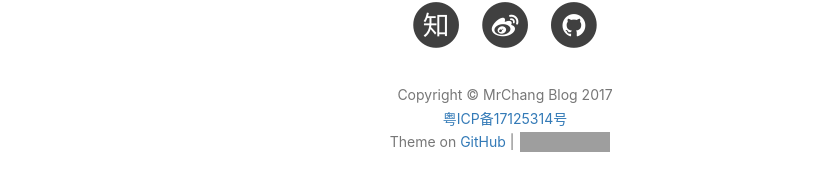
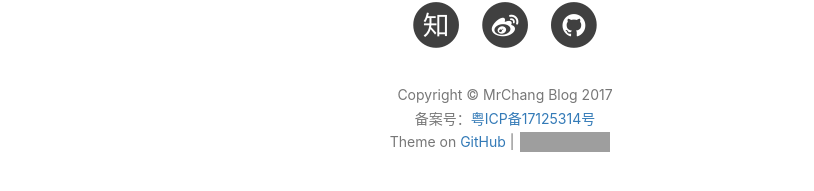
Before and after one commit to ncic-ict/changdaye.github.io, a Jekyll site: the page built from index.html, in a window 1280 px wide and 900 px high, scrolled down 2182 px. Shown: the part 654-845 px from the top of the window, without its empty margins (135-949 px from the left). Built offline with Jekyll 4.4.1, drawn with Linux system fonts in a browser that asks for light colours; nearby versions of some CDN libraries; the list of posts is cut into pages by our own code; comment, search, counter and statistics services are not loaded; grey boxes are pictures that could not be loaded.

Commit message:
添加备案信息

```diff
--- a/_config.yml
+++ b/_config.yml
@@ -1,5 +1,6 @@
 # Site settings
 title: MrChang Blog
+filing: 粤ICP备17125314号
 SEOTitle: MrChang的博客 | MrChang Blog
 header-img: img/post-bg-swift.jpg
 email: mrchang@jetbrains.org.cn
--- a/_includes/footer.html
+++ b/_includes/footer.html
@@ -93,7 +93,7 @@
                 <p class="copyright text-muted">
                     Copyright &copy; {{ site.title }} {{ site.time | date: '%Y' }}
                     <br>
-                    <a href="http://www.miitbeian.gov.cn/">粤ICP备17125314号</a>
+                    备案号：<a href="http://www.miitbeian.gov.cn/">{{ site.filing }}</a>
                     <br>
                     Theme on <a href="{{ site.github_repo }}">GitHub</a> |
                     <iframe
```
